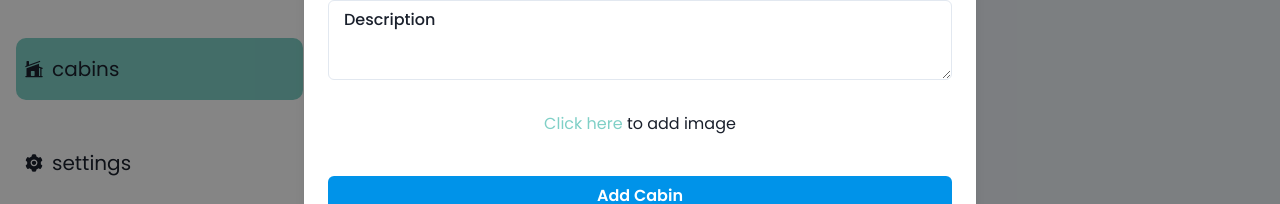
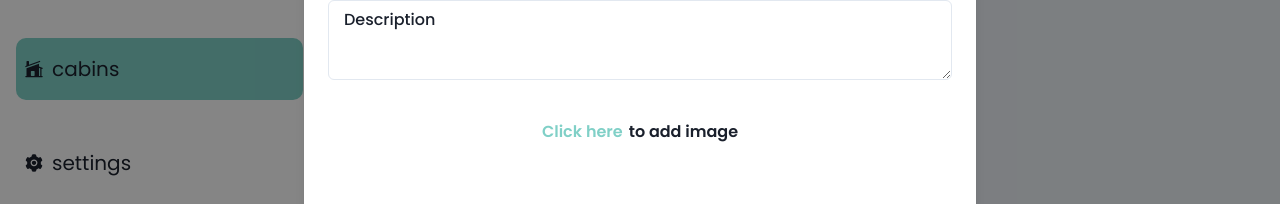
Before and after one commit to jasonLapina/Laps-RNR, a React (Vite) app: page /cabins in a window 1280 px wide. Both pictures are taken after a click on the button "Add new". Shown: the part 278-482 px from the top of the page. Built offline with nearby package versions, Linux system fonts and the light colour scheme; no server answers; the database is empty.

Commit message:
input image style change

```diff
--- a/src/ui/AddCabinModal.jsx
+++ b/src/ui/AddCabinModal.jsx
@@ -27,6 +27,7 @@ import { createCabin } from "../services/apiCabins";
 
 function AddCabinModal() {
   const [image, setImage] = useState(null);
+
   const inputFileRef = useRef(null);
   const formRef = useRef(null);
   const { register, handleSubmit, reset } = useForm();
@@ -53,24 +54,25 @@ function AddCabinModal() {
   });
 
   const onAddCabin = (data) => {
-    mutate(data);
-    onClose();
+    console.log(data);
+    // mutate(data);
+    // onClose();
   };
 
   const allowedExtensions = ["jpg", "jpeg", "png"];
-  const handleUpload = (e) => {
-    const file = e.target.files[0];
-    const fileExtension = file.name.split(".").pop().toLowerCase();
-    if (allowedExtensions.includes(fileExtension)) {
-      const reader = new FileReader();
-      reader.onload = (e) => {
-        setImage(e.target.result);
-      };
-      reader.readAsDataURL(file);
-    } else {
-      setImage(null);
-    }
-  };
+  // const handleUpload = (e) => {
+  //   const file = e.target.files[0];
+  //   const fileExtension = file.name.split(".").pop().toLowerCase();
+  //   if (allowedExtensions.includes(fileExtension)) {
+  //     const reader = new FileReader();
+  //     reader.onload = (e) => {
+  //       setImage(e.target.result);
+  //     };
+  //     reader.readAsDataURL(file);
+  //   } else {
+  //     setImage(null);
+  //   }
+  // };
 
   return (
     <>
@@ -142,39 +144,38 @@ function AddCabinModal() {
                 />
                 <FormLabel>Description</FormLabel>
               </FormControl>
-              <FormControl
-                textAlign='center'
-                bgColor='whiteAlpha.100'
-                borderRadius='20px'
+              <Box
+                cursor='pointer'
+                borderRadius='10px'
                 pos='relative'
+                w='fit-content'
+                mx='auto'
               >
                 <Input
+                  zIndex={2}
+                  opacity={0}
+                  {...register("image")}
                   type='file'
-                  onChange={handleUpload}
-                  cursor='pointer'
-                  display='none'
-                  ref={inputFileRef}
+                  // cursor='pointer'
+
+                  w='240px'
                 />
-
-                <Text
+                <Button
+                  variant='unstyled'
+                  w='100%'
                   pos='absolute'
-                  left='50%'
-                  transform='translate(-50%)'
-                  cursor='pointer'
                   top='0'
-                  onClick={() => inputFileRef.current.click()}
+                  left='0'
+                  cursor='default'
                 >
-                  <Box as='span' color='var(--secondary)'>
-                    Click here{" "}
+                  <Box mr='6px' as='span' color='var(--secondary)'>
+                    Click here
                   </Box>
                   to add image
-                </Text>
-                {image && (
-                  <Center mt='16px'>
-                    <Image maxW='320px' bgColor='red' src={image} />
-                  </Center>
-                )}
-              </FormControl>
+                </Button>
+                {/* <Image src={imageRef.current} /> */}
+              </Box>
+
               <Button
                 color='white'
                 _hover={{
```
